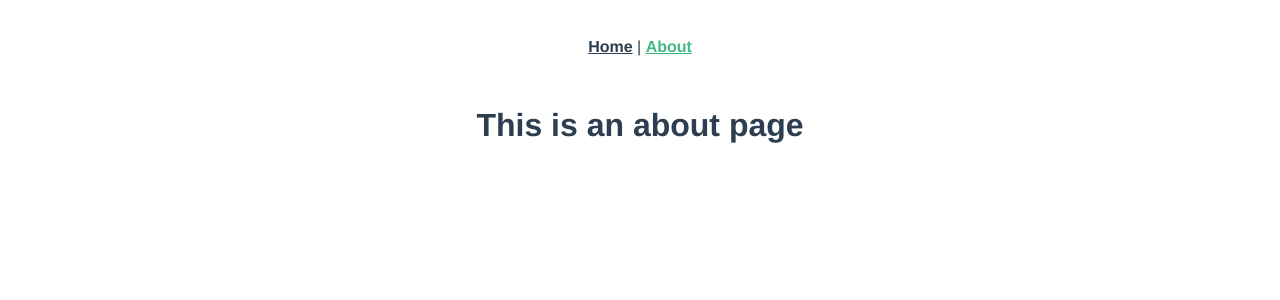
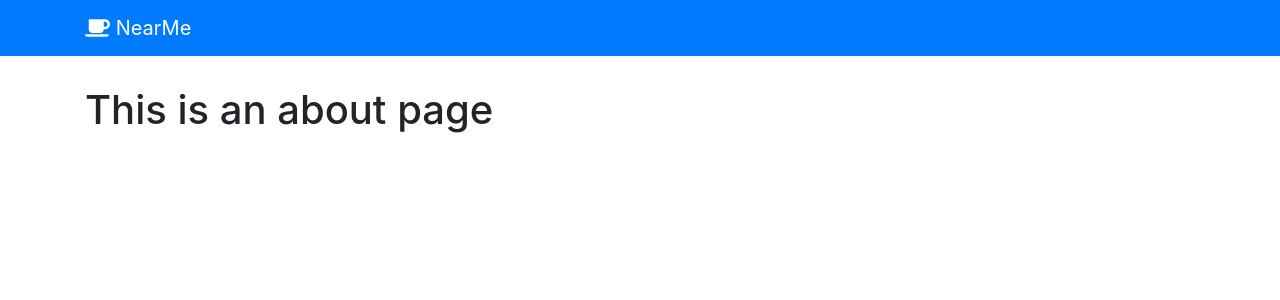
Before and after one commit to LudoVio/near-me-rebooted, a Vue app: page /about in a window 1280 px wide. Shown: the top 300 px of the page. Built offline with nearby package versions, Linux system fonts and the light colour scheme.

Commit message:
Install and use bootstrap and fontawesome

```diff
--- a/src/App.vue
+++ b/src/App.vue
@@ -1,29 +1,21 @@
 <template>
   <div id="app">
-    <div id="nav">
-      <router-link to="/">Home</router-link> |
-      <router-link to="/about">About</router-link>
+    <nav id="nav" class="navbar navbar-dark bg-primary">
+      <div class="container">
+        <router-link class="navbar-brand" to="/"><fa icon="coffee" /> NearMe</router-link>
+      </div>
+    </nav>
+
+    <div class="container">
+      <router-view/>
     </div>
-    <router-view/>
   </div>
 </template>
 
 <style lang="scss">
-#app {
-  font-family: 'Avenir', Helvetica, Arial, sans-serif;
-  -webkit-font-smoothing: antialiased;
-  -moz-osx-font-smoothing: grayscale;
-  text-align: center;
-  color: #2c3e50;
-}
+@import "../node_modules/bootstrap/scss/bootstrap.scss";
+
 #nav {
-  padding: 30px;
-  a {
-    font-weight: bold;
-    color: #2c3e50;
-    &.router-link-exact-active {
-      color: #42b983;
-    }
-  }
+  margin-bottom: 30px;
 }
 </style>
--- a/src/main.js
+++ b/src/main.js
@@ -2,6 +2,15 @@ import Vue from 'vue'
 import App from './App.vue'
 import router from './router'
 import store from './store'
+
+import { library } from '@fortawesome/fontawesome-svg-core'
+import { faCoffee, faSync } from '@fortawesome/free-solid-svg-icons'
+import { FontAwesomeIcon } from '@fortawesome/vue-fontawesome'
+
+library.add(faCoffee)
+library.add(faSync)
+
+Vue.component('fa', FontAwesomeIcon)
 
 Vue.config.productionTip = false
 
--- a/src/store.js
+++ b/src/store.js
@@ -7,20 +7,28 @@ Vue.use(Vuex)
 
 export default new Vuex.Store({
   state: {
-    venues: []
+    venues: [],
+    loading: true
   },
   mutations: {
     setVenues(state, venues) {
       state.venues = venues;
+    },
+    setLoading(state, value) {
+      state.loading = value;
     }
   },
   actions: {
     fetchVenues({ commit }) {
+      commit("setLoading", true);
       VenueService.getVenues(
         venues => {
           commit("setVenues", venues);
+          commit("setLoading", false);
         },
         error => {
+          commit("setVenues", []);
+          commit("setLoading", false);
           console.log("There was an error: ", error);
         }
       );
--- a/src/views/Home.vue
+++ b/src/views/Home.vue
@@ -1,18 +1,55 @@
 <template>
   <div class="home">
-    <img alt="Vue logo" src="../assets/logo.png">
-    <HelloWorld msg="Welcome to Your Vue.js App"/>
+    <div v-if="loading" class="loader">
+      <fa icon="sync" class="fa-spin fa-10x" />
+    </div>
+
+    <div v-else class="card-columns">
+      <div class="card" v-for="venue in venues" :key="venue.id">
+        <div class="card-body">
+          <h5 class="card-title">Card title</h5>
+          <p class="card-text">{{ venue }}</p>
+        </div>
+      </div>
+    </div>
   </div>
 </template>
 
 <script>
-// @ is an alias to /src
-import HelloWorld from '@/components/HelloWorld.vue'
+import { mapState, mapActions } from "vuex";
 
 export default {
   name: 'home',
   components: {
-    HelloWorld
+
+  },
+  methods: mapActions(["fetchVenues"]),
+  computed: mapState(["venues", "loading"]),
+  created() {
+    this.fetchVenues();
   }
 }
 </script>
+
+<style lang="scss">
+  @import "../../node_modules/bootstrap/scss/functions";
+  @import "../../node_modules/bootstrap/scss/variables";
+  @import "../../node_modules/bootstrap/scss/mixins";
+
+  .loader {
+    text-align: center;
+    padding-top: 30px;
+  }
+
+  .card-columns {
+    @include media-breakpoint-only(sm) {
+      column-count: 1;
+    }
+    @include media-breakpoint-only(md) {
+      column-count: 2;
+    }
+    @include media-breakpoint-only(lg) {
+      column-count: 3;
+    }
+  }
+</style>
```
Also changed, not shown: package.json (+7 -0 lines), 1 other file (tests, documents, lock files or other folders).
